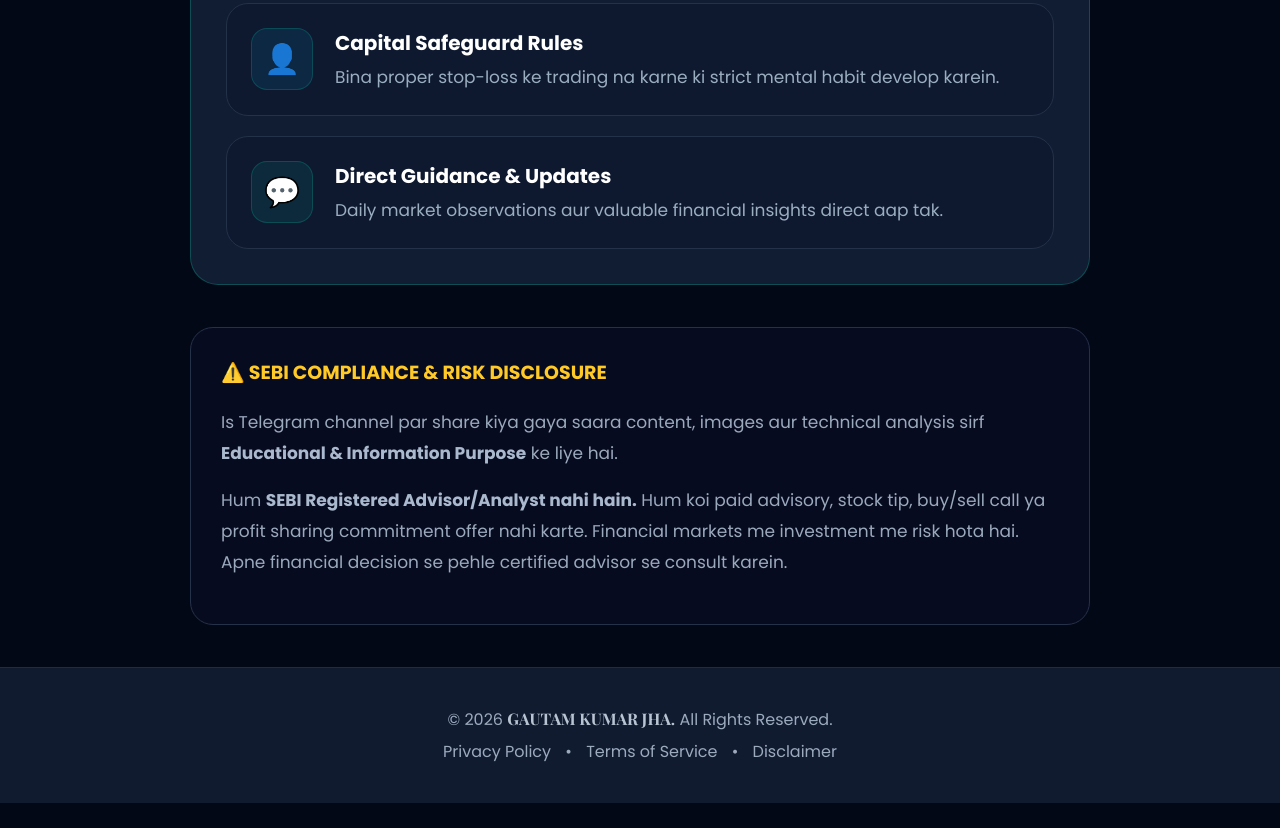
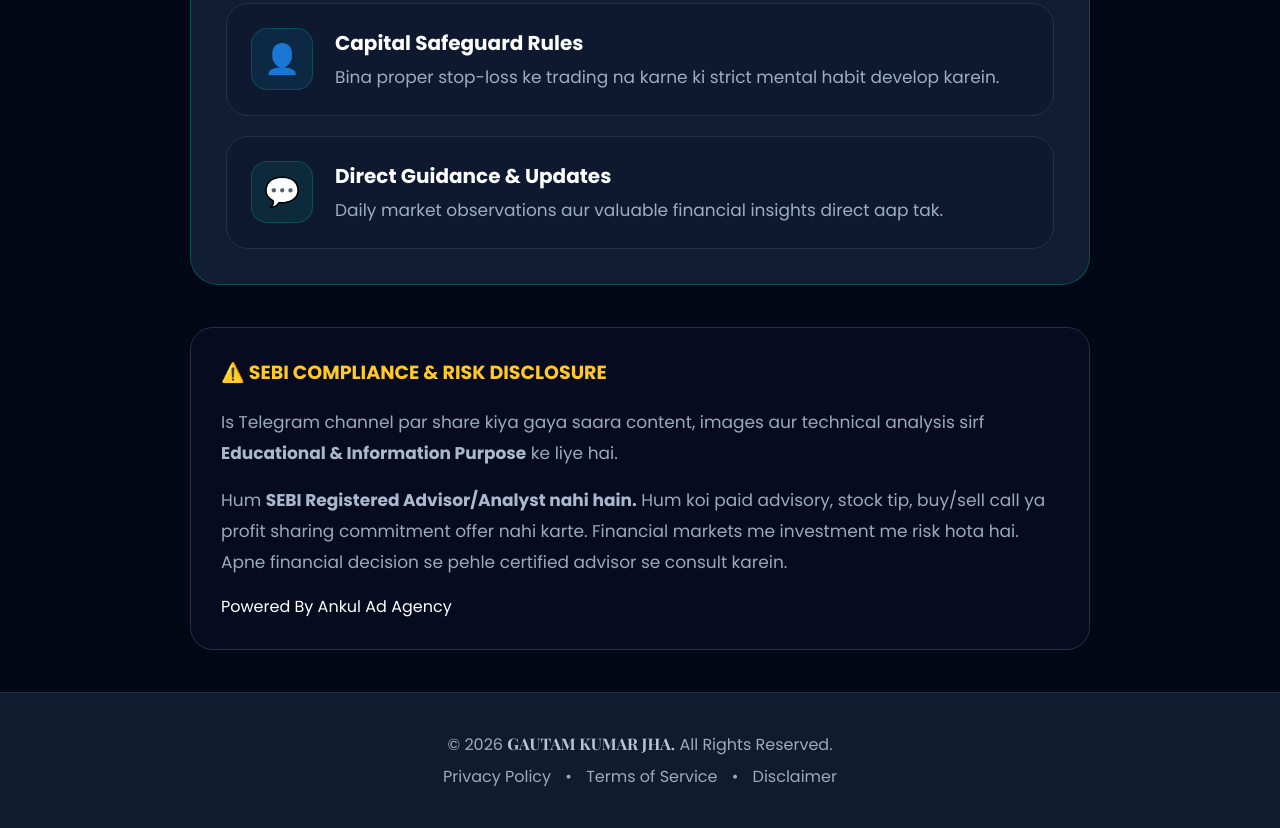
Before and after one commit to ankulvishwakarma2266/gautambhaiji1, a plain HTML site: page index.html in a window 1280 px wide. Shown: the part 1349-2177 px from the top of the page. Before the commit the page ends 2152 px from the top, so only its background shows below. Drawn offline with nearby package versions, Linux system fonts and the light colour scheme.

Commit message:
Update index.html

```diff
--- a/index.html
+++ b/index.html
@@ -531,7 +531,7 @@ Hum koi paid advisory, stock tip, buy/sell call ya profit sharing commitment off
 Financial markets me investment me risk hota hai.
 Apne financial decision se pehle certified advisor se consult karein.
 </p>
-
+Powered By Ankul Ad Agency
 </section>
 
 <!-- FOOTER -->
```
